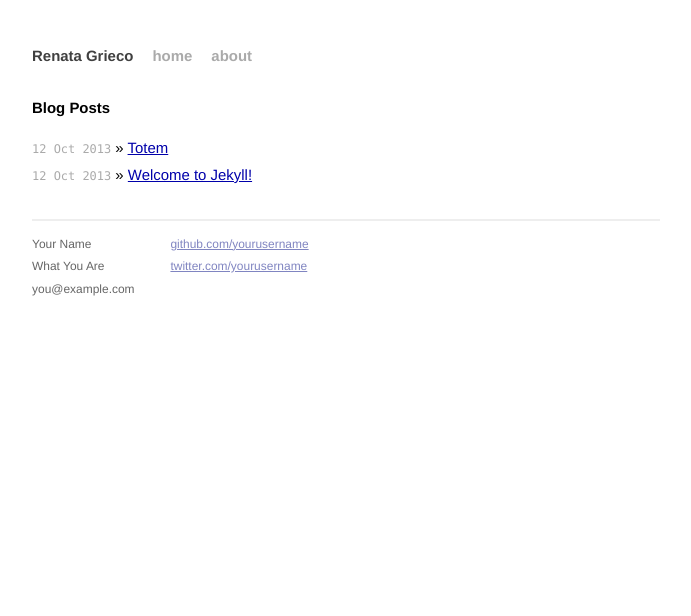
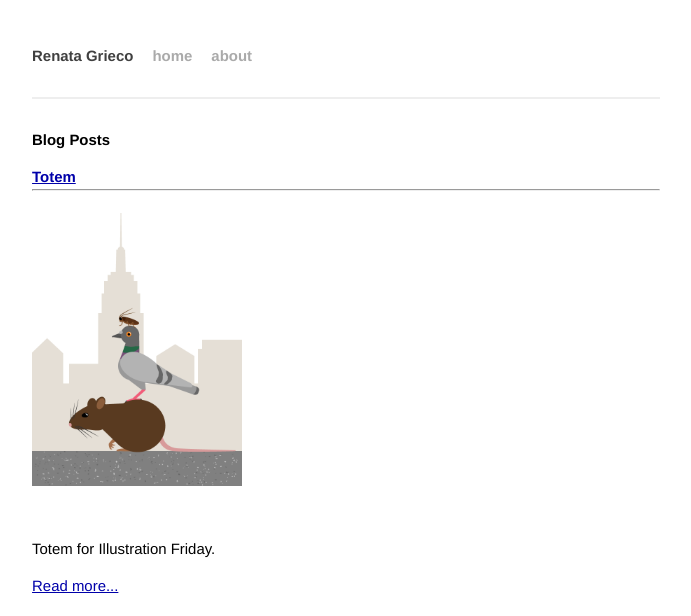
Before and after one commit to renatagrieco/portfolio, a Jekyll site: the page built from index.html, in a window 1280 px wide. Shown: the top 616 px of the page, without its empty margins (294-985 px from the left). Built offline with Jekyll 4.4.1, drawn with Linux system fonts in a browser that asks for light colours; Markdown is read by kramdown in place of the engine named in the settings; some of the changed text lies outside the part shown.

Commit message:
experimenting with thumbnails, working for post list without links used http://truongtx.me/2013/01/05/thumbnail-post-list-for-jekyll-bootstrap/

```diff
--- a/_layouts/default.html
+++ b/_layouts/default.html
@@ -27,7 +27,7 @@
           <div class="footer">
             <div class="contact">
               <p>
-                Your Name<br />
+                Renata Grieco<br />
                 What You Are<br />
                 you@example.com
               </p>
--- a/_posts/2013-10-12-test-post.markdown
+++ b/_posts/2013-10-12-test-post.markdown
@@ -3,6 +3,7 @@ layout: post
 title:  "Totem"
 date:   2013-10-12 19:57:39
 categories: jekyll update
+thumbnail: /assets/totem.png
 ---
 
 Totem for Illustration Friday.
--- a/css/main.css
+++ b/css/main.css
@@ -27,7 +27,7 @@ p { margin: 1em 0; }
 
 a         { color: #00a; }
 a:hover   { color: #000; }
-a:visited { color: #a0a; }
+a:visited { color: #aaa; }
 
 /*****************************************************************************/
 /*
@@ -63,6 +63,11 @@ ul.posts span {
   line-height: 1.5em;
 }
 
+.site .header {
+  border-bottom: 2px solid #eee;
+  margin-bottom: 2em;
+}
+
 .site .header a {
   font-weight: bold;
   text-decoration: none;
@@ -87,7 +92,7 @@ ul.posts span {
 }
 
 .site .header a.extra:hover {
-  color: #000;
+  color: #F90;
 }
 
 .site .meta {
--- a/index.html
+++ b/index.html
@@ -7,7 +7,22 @@ title: Renata Grieco
   <h1>Blog Posts</h1>
   <ul class="posts">
     {% for post in site.posts %}
-      <li><span>{{ post.date | date_to_string }}</span> &raquo; <a href="{{ post.url }}">{{ post.title }}</a></li>
+      <!-- <li><span>{{ post.date | date_to_string }}</span> &raquo; <a href="{{ post.url }}">{{ post.title }}</a></li> -->
+      <a href="{{ BASE_PATH }}{{ post.url }}"><h2>{{ post.title }}</h2></a>
+  	<hr />
+  	<p>{% if post.thumbnail %}
+  	<img src="{{ post.thumbnail }}" style="height: 280px" align="center" />
+  	{% else %}
+  	<img src="/images/nothumbnail.jpg"
+    style="height: 280px" align="center" />
+  	{% endif %}</p>
+  	<p>&nbsp;</p>
+  	<p>
+  	{{ post.content | strip_html | truncatewords:20 }}
+  	</p>
+  	<p>
+  	<a class="btn" href="{{ BASE_PATH }}{{ post.url }}">Read more...</a>
+  	</p>
     {% endfor %}
   </ul>
 </div>
```
